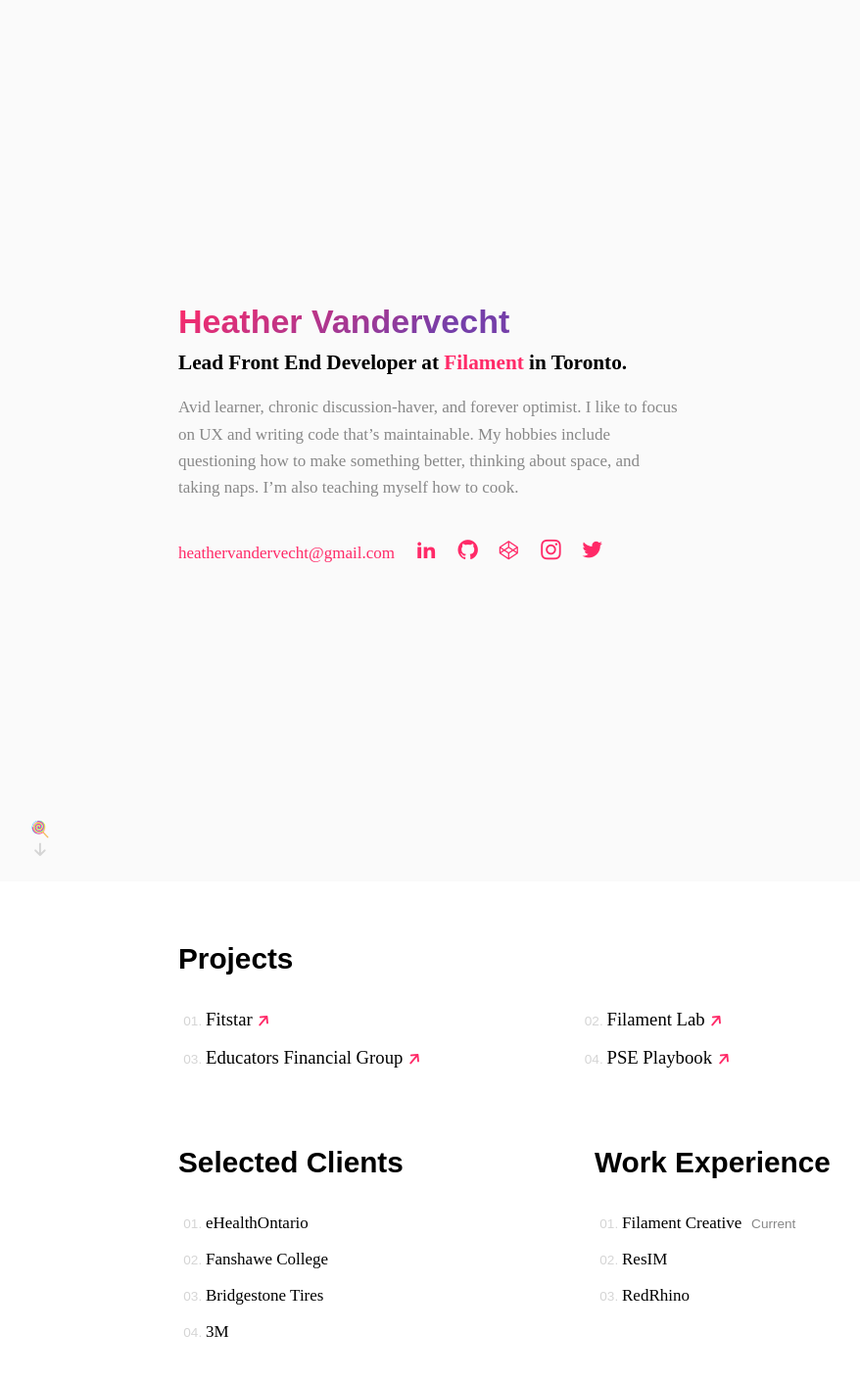
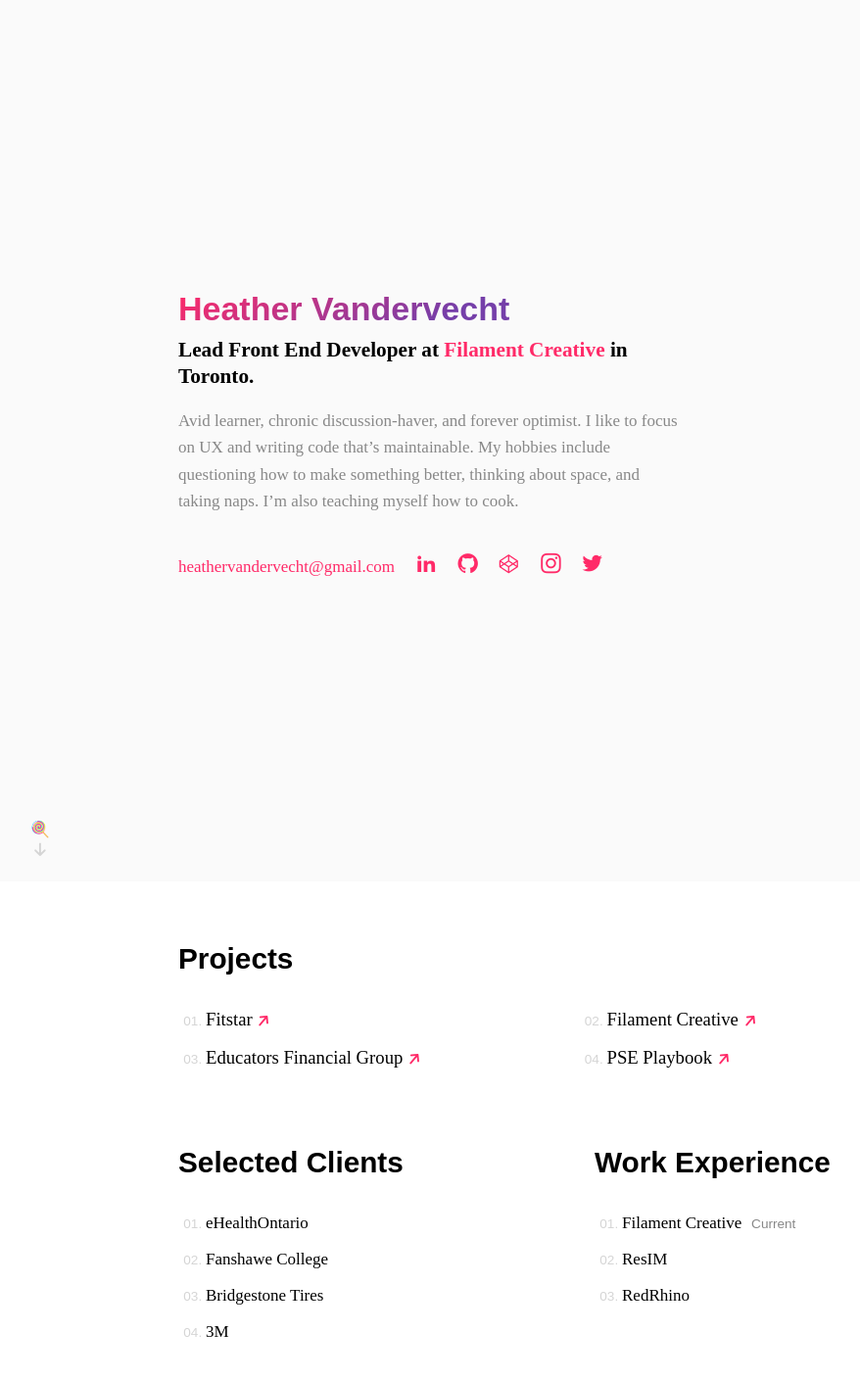
Before and after one commit to heathervv/portfolio-2016, a Jekyll site: the page built from index.html, in a window 1280 px wide. Shown: the whole page at 98% size, without its empty margins (33-911 px from the left). Built offline with Jekyll 4.4.1, drawn with Linux system fonts in a browser that asks for light colours; some web fonts are replaced.

Commit message:
content: streamline ‘Filament Creative’ across content

```diff
--- a/_includes/work.html
+++ b/_includes/work.html
@@ -9,7 +9,7 @@
         </li>
           <li class="details__link">
               <h4 class="details__project">
-                  <a target="_blank" href="http://www.filamentlab.com/">Filament Lab <i class="details__arrow icon-arrow"></i></a>
+                  <a target="_blank" href="http://www.filamentlab.com/">Filament Creative <i class="details__arrow icon-arrow"></i></a>
               </h4>
           </li>
           <li class="details__link">
--- a/index.html
+++ b/index.html
@@ -6,7 +6,7 @@
     <div class="wrapper">
         <div class="intro__content">
             <h1 id="_gradient" class="intro__title">Heather Vandervecht</h1>
-            <h3 class="intro__subtitle">Lead Front End Developer at <a target="_blank" href="http://filamentlab.com">Filament</a> in Toronto.</h3>
+            <h3 class="intro__subtitle">Lead Front End Developer at <a target="_blank" href="http://filamentlab.com">Filament Creative</a> in Toronto.</h3>
             <p>Avid learner, chronic discussion-haver, and forever optimist. I like to focus on UX and writing code that’s maintainable. My hobbies include questioning how to make something better, thinking about space, and taking naps. I’m also teaching myself how to cook.</p>
             <ul class="social">
                 <li class="social__link social__link--email">
```
